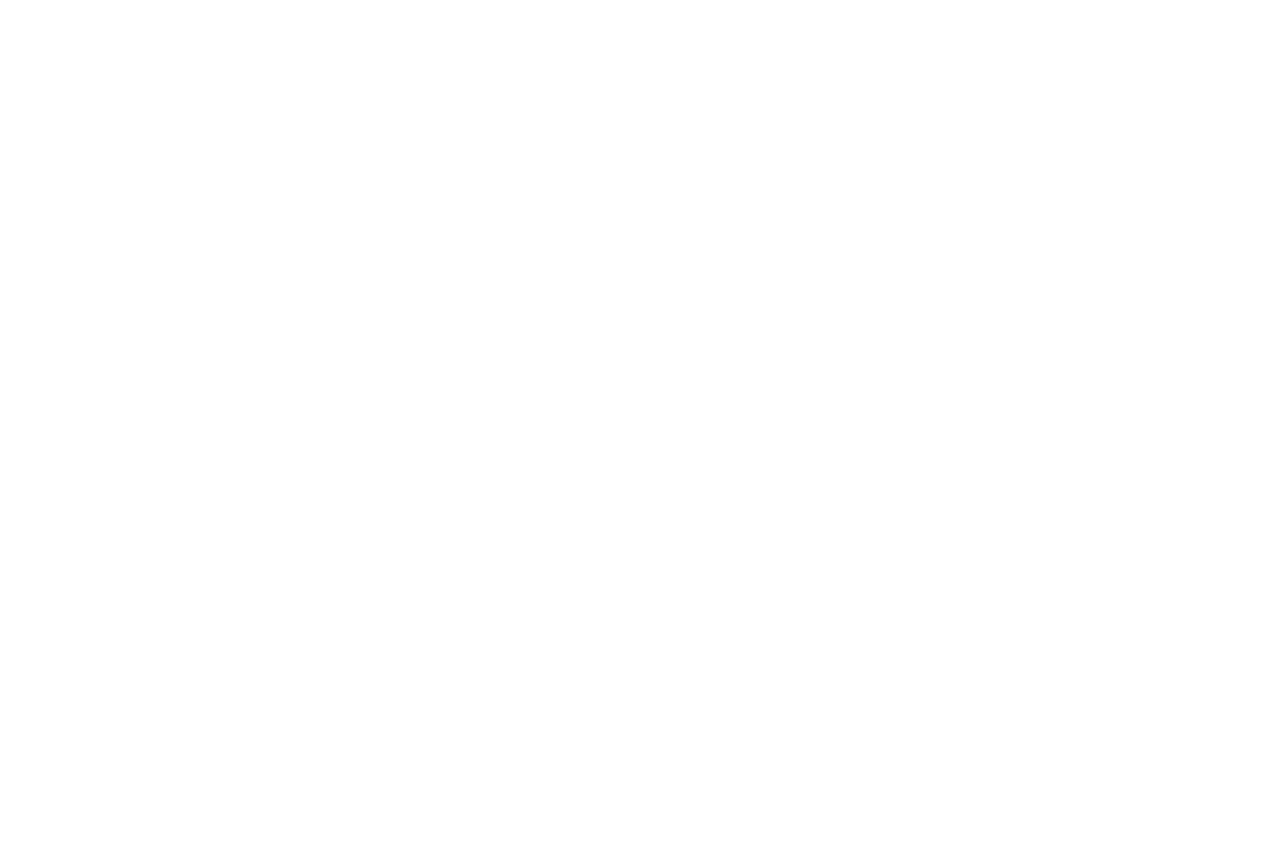
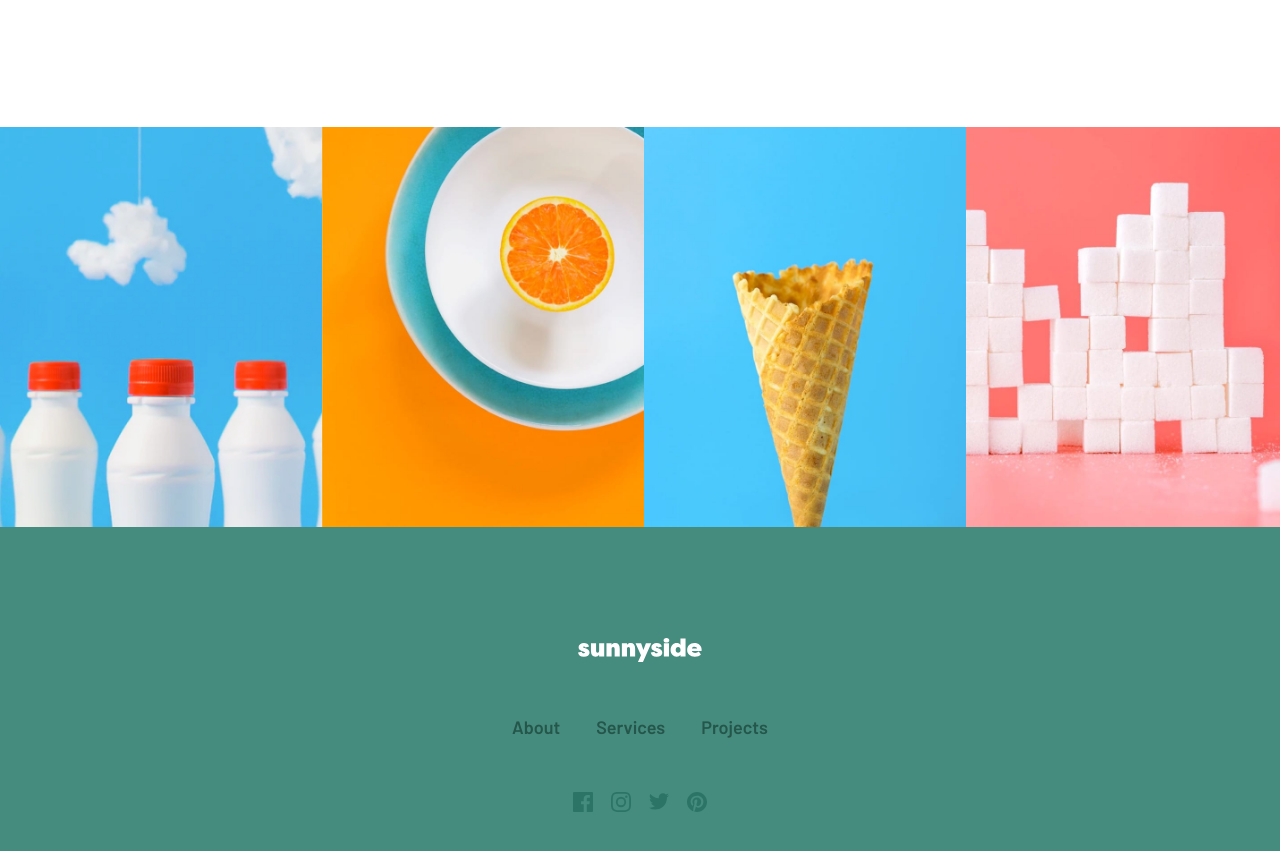
Before and after one commit to ksyksy815/Sunny-Side-Agency-Landing-Page, a React (Create React App) app in the folder client/: page / in a window 1280 px wide. Shown: the part 2500-3351 px from the top of the page. Before the commit the page ends 2627 px from the top, so only its background shows below. Built offline with nearby package versions, Linux system fonts and the light colour scheme; the HTML template or start-up script is replaced by a standard one.

Commit message:
[Update] Added footer

```diff
--- a/client/src/App.js
+++ b/client/src/App.js
@@ -10,6 +10,7 @@
 import desktopOrange from './assets/desktop/image-photography.jpg'
 import arrowDown from './assets/icon-arrow-down.svg'
 import Testimonial from './components/Testimonial'
+import Footer from './components/Footer'
 
 const MainWrapper = styled.div`
   width: 100vw;
@@ -97,6 +98,7 @@
           />
         </MidSection>
         <Testimonial />
+        <Footer />
       </MainWrapper>
     </>
   );
--- /dev/null
+++ b/client/src/components/Footer.js
@@ -0,0 +1,78 @@
+import React from 'react'
+import styled from 'styled-components'
+import milk from '../assets/desktop/image-gallery-milkbottles.jpg'
+import orange from '../assets/desktop/image-gallery-orange.jpg'
+import cone from '../assets/desktop/image-gallery-cone.jpg'
+import sugar from '../assets/desktop/image-gallery-sugarcubes.jpg'
+import logo from '../assets/logo.svg'
+import facebook from '../assets/icon-facebook.svg'
+import instagram from '../assets/icon-instagram.svg'
+import twitter from '../assets/icon-twitter.svg'
+import pinterest from '../assets/icon-pinterest.svg'
+
+const FooterWrapper = styled.footer`
+  width: 100%;
+  height: 100vh;
+  display: flex;
+  flex-direction: column;
+  background-color: hsl(168, 34%, 41%);
+
+  #gallery {
+    width: 100%;
+    height: 50%;
+    display: flex;
+    img {
+      flex: 1 1 auto;
+      object-fit: cover;
+    }
+  }
+
+  #footer-info {
+    height: 50%;
+    display:flex;
+    flex-direction: column;
+    justify-content: center;
+    align-items: center;
+    row-gap: 3rem;
+
+    #footer-nav {
+      list-style: none;
+      color: hsl(167, 40%, 24%);
+      column-gap: 2rem;
+      display: flex;
+    }
+
+    #social-media {
+      list-style: none;
+      display: flex;
+      column-gap: 1rem;
+    }
+  }
+`
+
+export default function Footer() {
+  return (
+    <FooterWrapper>
+      <section id="gallery">
+        <img src={milk} alt="milk"/>
+        <img src={orange} alt="oragne"/>
+        <img src={cone} alt="ice cream cone"/>
+        <img src={sugar} alt="sugar"/>
+      </section>
+      <section id="footer-info">
+        <img src={logo} alt="logo"></img>
+        <ul id="footer-nav">
+          <li>About</li>
+          <li>Services</li>
+          <li>Projects</li>
+        </ul>
+        <ul id="social-media">
+          <li><img src={facebook} alt="facebook"></img></li>
+          <li><img src={instagram} alt="instagram"></img></li>
+          <li><img src={twitter} alt="twitter"></img></li>
+          <li><img src={pinterest} alt="pinterest"></img></li>
+        </ul>
+      </section>
+    </FooterWrapper>
+  )
+}
```
